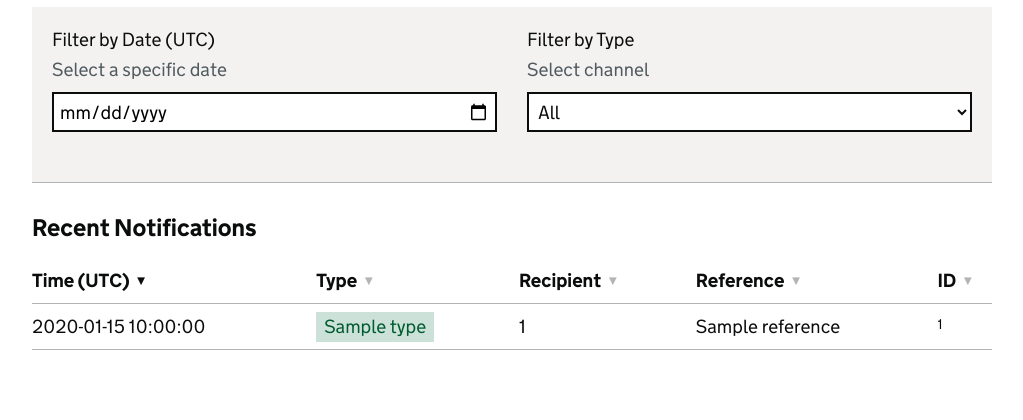
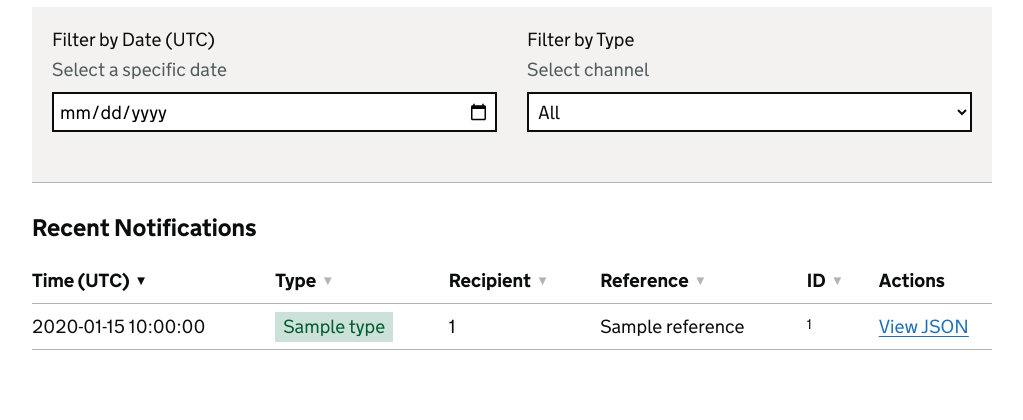
Before and after one commit to GovWifi/notify-pit, a FastAPI app: template notify_pit/app/templates/dashboard.html in a window 1280 px wide. Shown: the part 391-811 px from the top of the page, without its empty margins (128-1151 px from the left). Run offline with FastAPI, Linux system fonts and the light colour scheme; the template is opened without the code that fills it: most values are stand-ins (such as "Sample title", 1, 10 or a date in 2020).

Commit message:
Using Gemini pro I've added the ability to view the JSON for inidividual raw message

```diff
--- a/notify_pit/app/main.py
+++ b/notify_pit/app/main.py
@@ -7,6 +7,7 @@ from .models import SmsRequest, EmailRequest, LetterRequest
 from datetime import datetime, timezone
 import uuid
 import os
+import json
 
 app = FastAPI(title="Notify.pit")
 notifications_db: list[dict[str, Any]] = []
@@ -25,7 +26,13 @@ app.mount(
 @app.get("/", include_in_schema=False)
 async def root(request: Request):
     return templates.TemplateResponse(
-        "dashboard.html", {"request": request, "notifications": notifications_db}
+        "dashboard.html",
+        {
+            "request": request,
+            "notifications": notifications_db,
+            # Pass the raw data as a JSON string for the frontend to use
+            "notifications_json": json.dumps(notifications_db, default=str),
+        },
     )
 
 
--- a/notify_pit/app/templates/dashboard.html
+++ b/notify_pit/app/templates/dashboard.html
@@ -136,6 +169,9 @@
               <th scope="col" class="govuk-table__header" aria-sort="none" data-column="4">
                 <button onclick="sortTable(4)">ID</button>
               </th>
+              <th scope="col" class="govuk-table__header">
+                Actions
+              </th>
             </tr>
           </thead>
           <tbody class="govuk-table__body">
@@ -152,10 +188,13 @@
               </td>
               <td class="govuk-table__cell">{{ n.reference or '-' }}</td>
               <td class="govuk-table__cell govuk-!-font-size-14">{{ n.id }}</td>
+              <td class="govuk-table__cell">
+                <a href="#" class="govuk-link" onclick="viewJson(event, '{{ n.id }}')">View JSON</a>
+              </td>
             </tr>
             {% else %}
             <tr class="govuk-table__row" id="no-data-row">
-                <td class="govuk-table__cell" colspan="5">No notifications received yet.</td>
+                <td class="govuk-table__cell" colspan="6">No notifications received yet.</td>
             </tr>
             {% endfor %}
           </tbody>
@@ -163,7 +202,34 @@
       </main>
     </div>
 
+    <dialog id="json-modal">
+        <div class="modal-header">
+            <h2 class="govuk-heading-m govuk-!-margin-bottom-0">Message Payload</h2>
+            <button class="govuk-button govuk-button--secondary govuk-!-margin-bottom-0" onclick="closeModal()">Close</button>
+        </div>
+        <div class="modal-body">
+            <pre id="json-content" class="json-view"></pre>
+        </div>
+    </dialog>
+
     <script>
+      // Load raw data from backend
+      const rawData = {{ notifications_json | safe }};
+
+      function viewJson(e, id) {
+        e.preventDefault();
+        const record = rawData.find(r => r.id === id);
+        if (record) {
+            const jsonStr = JSON.stringify(record, null, 2);
+            document.getElementById('json-content').textContent = jsonStr;
+            document.getElementById('json-modal').showModal();
+        }
+      }
+
+      function closeModal() {
+        document.getElementById('json-modal').close();
+      }
+
       function filterTable() {
         const dateInput = document.getElementById("filter-date").value.toLowerCase();
         const typeInput = document.getElementById("filter-type").value.toLowerCase();
```
Also changed, not shown: other parts of notify_pit/app/templates/dashboard.html (+33 -12 lines).
